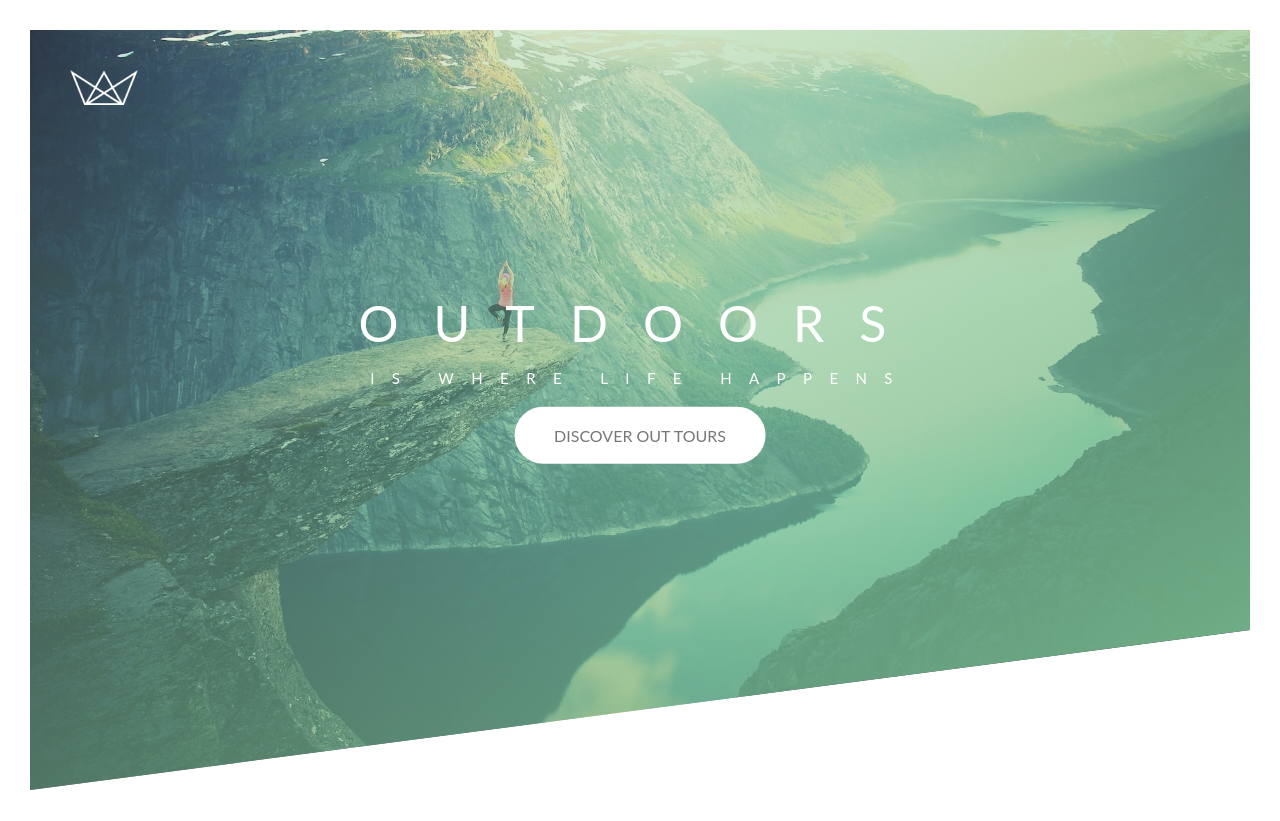
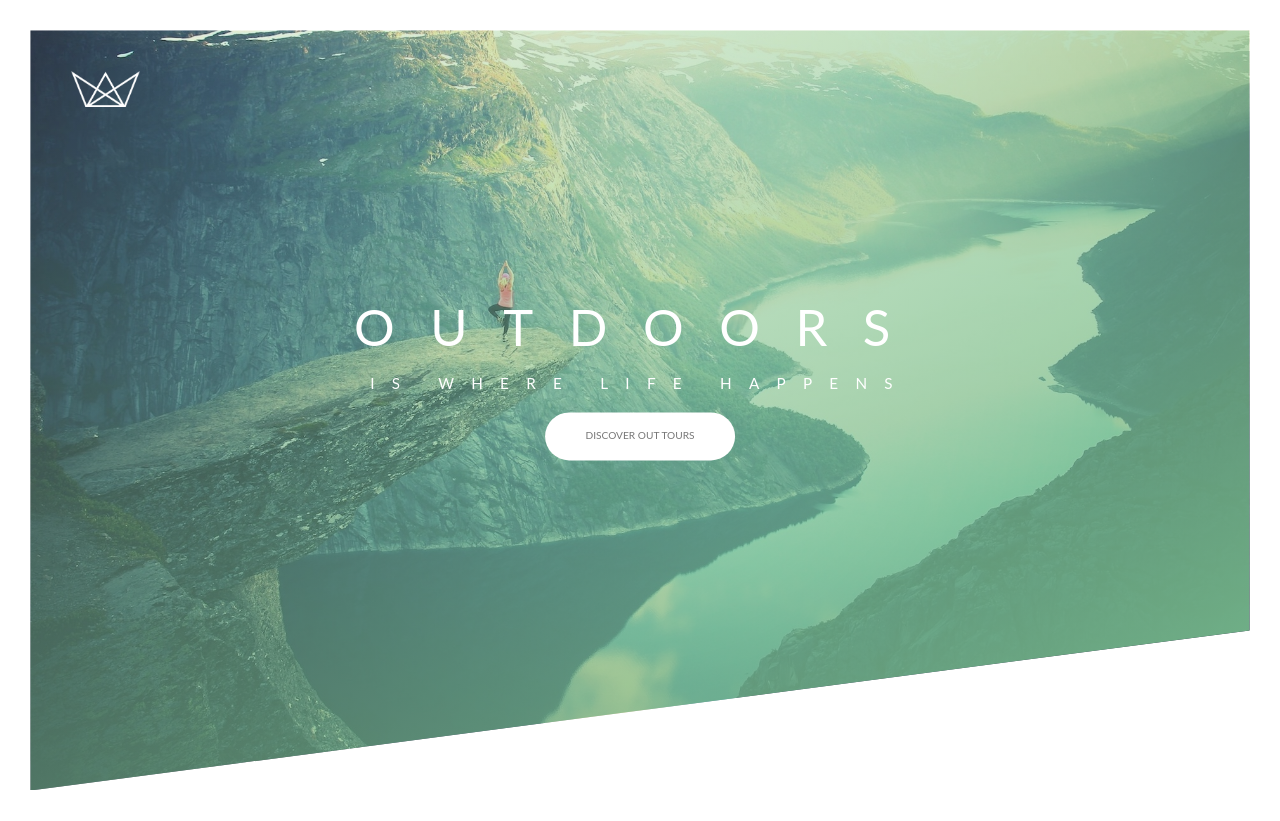
Before and after one commit to samwijayag/Natours-practice, a plain HTML site: page index.html in a window 1280 px wide. Drawn offline with Linux system fonts and the light colour scheme.

Commit message:
header complete

```diff
--- a/index.html
+++ b/index.html
@@ -6,19 +6,19 @@
 </head>
 <body>
 	<header class="header">
-		<div class="logo-box">
-			<img src="img/logo-white.png" alt="logo" class="logo">
+		<div class="header__logo-box">
+			<img src="img/logo-white.png" alt="logo" class="header__logo">
 		</div>
-		<div class="text-box">
+		<div class="header__text-box">
 			<h1 class="heading-primary">
-				<span class="heading-primary-main">
+				<span class="heading-primary--main">
 					Outdoors
 				</span>
-				<span class="heading-primary-sub">
+				<span class="heading-primary--sub">
 					is where life happens
 				</span>
 			</h1>
-			<a href="#" class='btn btn-white'>Discover out tours</a>
+			<a href="#" class='btn btn--white'>Discover out tours</a>
 		</div>
 	</header>
 </body>
--- a/styles.css
+++ b/styles.css
@@ -5,19 +5,26 @@ Medium green: #55c57a
 Dark green: #28b485
 */
 
-*{
+*,
+*::after,
+*::before{
 	margin: 0;color
 	padding: 0;
-	box-sizing: border-box;
+	box-sizing: inherit;
+}
+
+html{
+	font-size: 63.5%;
 }
 
 body{
 	font-family: "Lato", sans-serif;#777;
 	font-weight: 400;
-	font-size: 16px;
 	line-height: 1.7;
 	color: #777;
-	padding: 30px;
+	padding: 3rem;
+
+	box-sizing: border-box;
 }
 
 .header{
@@ -29,17 +36,17 @@ body{
 	clip-path: polygon(0 0, 100% 0, 100% 75vh,0 100%);
 }
 
-.logo-box{
+.header__logo-box{
 	position: absolute;
-	top: 40px;
-	left: 40px;
+	top: 4rem;
+	left: 4rem;
 }
 
-.logo{
-	height: 35px;
+.header__logo{
+	height: 3.5rem;
 }
 
-.text-box{
+.header__text-box{
 	position: absolute;
 	top: 45%;
 	left: 50%;
@@ -51,28 +58,28 @@ body{
 	color: #fff;
 	text-transform: uppercase;
 	backface-visibility: hidden;
-	margin-bottom: 15px;
+	margin-bottom: 1.5rem;
 }
 
-.heading-primary-main{
+.heading-primary--main{
 	display: block;
-	font-size: 50px;
+	font-size: 5rem;
 	font-weight: 400;
-	letter-spacing: 35px;
+	letter-spacing: 3.5rem;
 }
 
-.heading-primary-sub{
+.heading-primary--sub{
 	display: block;
-	font-size: 15px;
+	font-size: 1.5rem;
 	font-weight: 400;
-	letter-spacing: 17.4px;
+	letter-spacing: 1.7rem;
 }
 
 .btn:link,
 .btn:visited {
 	text-transform: uppercase;
 	text-decoration: none;
-	padding: 15px 40px;
+	padding: 1.5rem 4rem;
 	display: inline-block;
 	border-radius: 100px;
 	transition: all .2s;
@@ -80,15 +87,15 @@ body{
 
 .btn:hover{
 	transform: translateY(-3px);
-	box-shadow: 0 10px 20px rgba(0,0,0,.2)
+	box-shadow: 0 1rem 2rem rgba(0,0,0,.2)
 }
 
 .btn:active {
 	transform: translateY(-1px);
-	box-shadow: 0 5px 10px rgba(0,0,0,.2)
+	box-shadow: 0 5px 1rem rgba(0,0,0,.2)
 }
 
-.btn-white{
+.btn--white{
 	background-color: #fff;
 	color: #777;
 }
```
